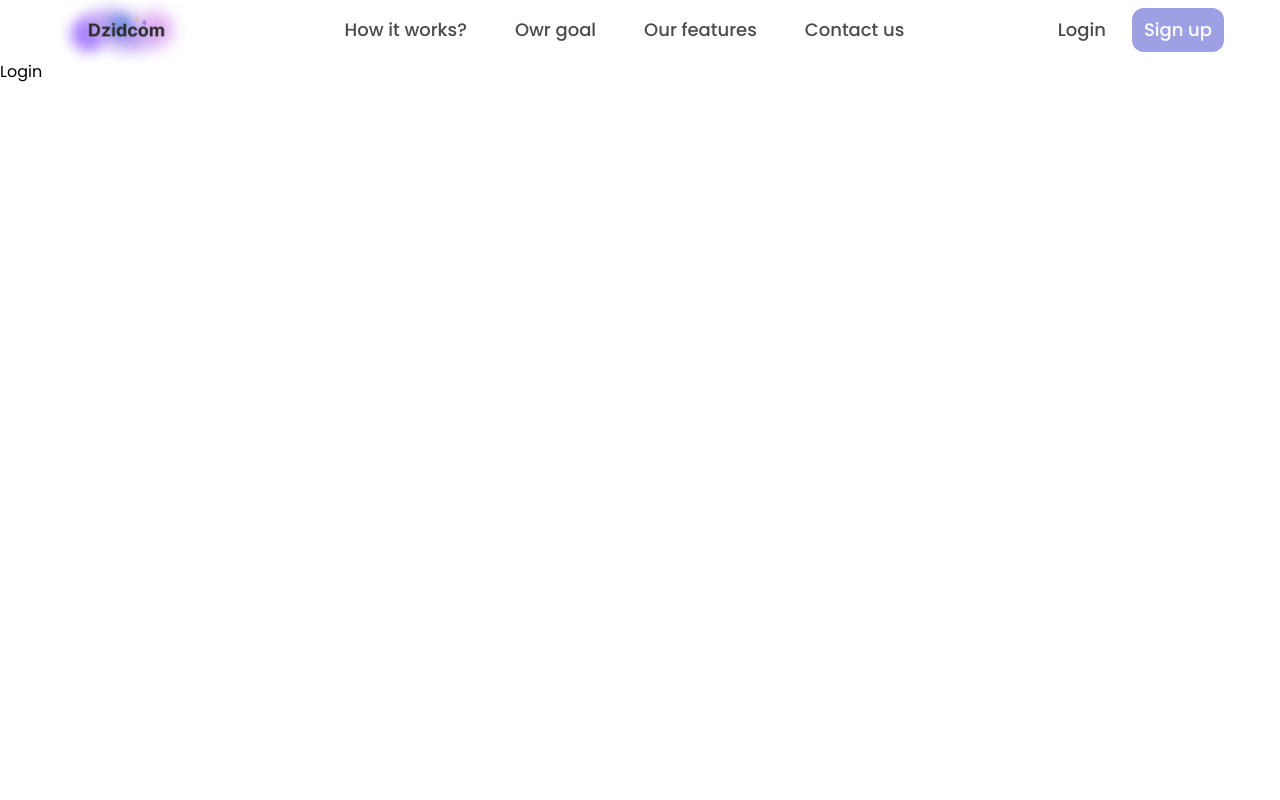
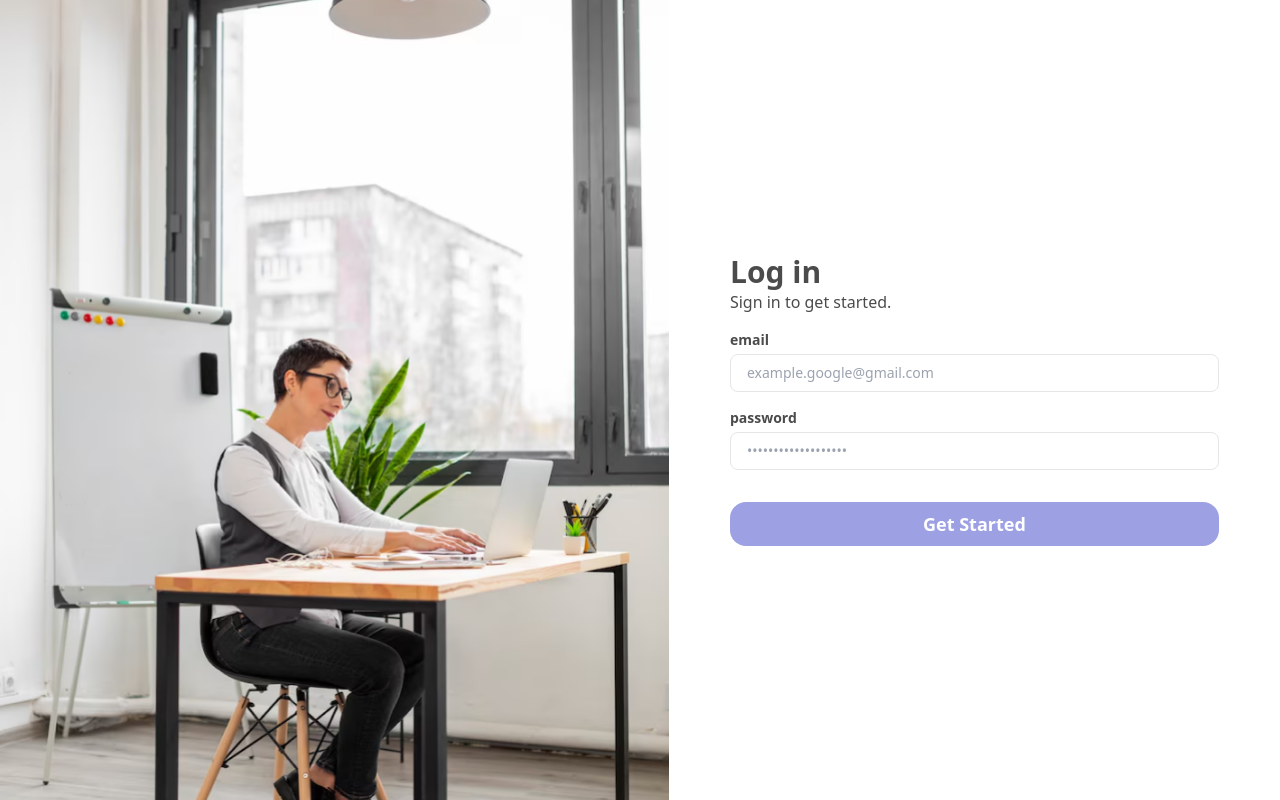
Before and after one commit to imadbenmadi/Dzidcom_Front, a React (Vite) app: page /Login in a window 1280 px wide. Built offline with nearby package versions, Linux system fonts and the light colour scheme; no server answers.

Commit message:
adding Login fonctionality

```diff
--- a/src/Components/Auth/Login/Login.jsx
+++ b/src/Components/Auth/Login/Login.jsx
@@ -1,9 +1,120 @@
-import React from 'react'
+import React from "react";
+import Login_image from "../../../../public/Login.png";
+import { Formik, Form, Field, ErrorMessage } from "formik";
+import  handleLogin  from "./Post_Login";
+function Login() {
+    return (
+        <div className="flex">
+            <div className="  shrink-0  h-[calc(100vh)]">
+                <img
+                    src={Login_image}
+                    alt="Login"
+                    className=" w-full h-full object-cover "
+                />
+            </div>
+            <div className="w-full h-screen bg-white flex flex-col items-center justify-center ">
+                <div className=" w-[80%] text-black_text">
+                    <div className=" pb-4 ">
+                        <div className=" text-3xl font-semibold ">Log in</div>
+                        <div>Sign in to get started.</div>
+                    </div>
 
-function Login() {
-  return (
-    <div>Login</div>
-  )
+                    <div>
+                        <Formik
+                            initialValues={{
+                                email: "",
+                                password: "",
+                            }}
+                            validate={(values) => {
+                                const errors = {};
+
+                                // Validate email
+                                if (!values.email) {
+                                    errors.email = "email is Required";
+                                } else if (
+                                    !/^[A-Z0-9._%+-]+@[A-Z0-9.-]+\.[A-Z]{2,}$/i.test(
+                                        values.email
+                                    )
+                                ) {
+                                    errors.email = "Invalid email address";
+                                }
+
+                                // Validate password
+                                if (!values.password) {
+                                    errors.password = "password is Required";
+                                } else if (values.password.length < 8) {
+                                    errors.password =
+                                        "password must be at least 8 characters long";
+                                }
+
+                                return errors;
+                            }}
+                            onSubmit={(values, { setSubmitting }) => {
+                                handleLogin(values, { setSubmitting });
+                            }}
+                        >
+                            {({ isSubmitting }) => (
+                                <Form className="  flex flex-col text-sm md:text-lg  gap-4 text-black_text">
+                                    <div>
+                                        <div className=" font-semibold text-sm pb-1">
+                                            email{" "}
+                                        </div>
+                                        <Field
+                                            placeholder="example.google@gmail.com"
+                                            type="email"
+                                            name="email"
+                                            disabled={isSubmitting}
+                                            className="border border-gray_white px-4 py-2 rounded-lg  text-sm  w-full"
+                                        />
+                                        <ErrorMessage
+                                            name="email"
+                                            component="div"
+                                            style={errorInputMessage}
+                                        />
+                                    </div>
+                                    <div>
+                                        <div className=" font-semibold text-sm pb-1">
+                                            password{" "}
+                                        </div>
+                                        <div className=" flex items-center">
+                                            <Field
+                                                placeholder="•••••••••••••••••••"
+                                                type="text"
+                                                name="password"
+                                                disabled={isSubmitting}
+                                                className="border border-gray_white px-4 py-2  rounded-lg text-sm  w-full"
+                                            />
+                                        </div>
+
+                                        <ErrorMessage
+                                            name="password"
+                                            component="div"
+                                            style={errorInputMessage}
+                                        />
+                                    </div>
+
+                                    {isSubmitting ? (
+                                        <span className="small-loader my-5  w-full m-auto"></span>
+                                    ) : (
+                                        <button
+                                            type="submit"
+                                            className=" bg-perpol_v py-2 mt-4 rounded-2xl text-white font-semibold "
+                                            disabled={isSubmitting}
+                                        >
+                                            Get Started
+                                        </button>
+                                    )}
+                                </Form>
+                            )}
+                        </Formik>
+                    </div>
+                </div>
+            </div>
+        </div>
+    );
 }
-
-export default Login
+const errorInputMessage = {
+    fontSize: "12px",
+    color: "red",
+};
+export default Login;
--- a/src/Components/Auth/Login/Post_Login.jsx
+++ b/src/Components/Auth/Login/Post_Login.jsx
@@ -1,9 +1,34 @@
-import React from 'react'
+import Swal from "sweetalert2";
+import Axios from "axios";
 
-function Post_Login() {
-  return (
-    <div>Post_Login</div>
-  )
+async function handleLogin(values, { setSubmitting }) {
+    try {
+        let response = await Axios.post("http://localhost:3000/Login", values, {
+            withCredentials: true,
+            validateStatus: () => true,
+        });
+
+        if (response.status == 200) {
+            window.location.href = "/";
+        } else if (response.status == 401) {
+            Swal.fire("Username or Password isn't correct", ``, "error");
+        } else if (response.status == 409) {
+            Swal.fire("Error!", `${response.data.message} `, "error");
+        } else if (response.status == 500) {
+            Swal.fire("Error!", `Internal Server Error   `, "error");
+        } else if (response.status == 429) {
+            Swal.fire(
+                "Error!",
+                `Too many requests ,try again latter\n  `,
+                "error"
+            );
+        } else {
+            Swal.fire("Error!", `Something Went Wrong ,`, "error");
+        }
+    } catch (error) {
+        Swal.fire("Error!", `Something Went Wrong `, "error");
+    }
+
+    setSubmitting(false);
 }
-
-export default Post_Login
+export default handleLogin;
--- a/src/Router.jsx
+++ b/src/Router.jsx
@@ -54,6 +54,8 @@ const routes = createBrowserRouter([
         children: [
             { index: true, element: <Home /> },
             { path: "/Home", element: <Home /> },
+        ],
+    },
     {
         path: "/Login",
         element: <Login />,
@@ -61,8 +63,6 @@ const routes = createBrowserRouter([
     {
         path: "/Register",
         element: <Register />,
-            },
-        ],
     },
     {
         path: "/Profile",
```
Lines whose indentation alone changed are shown as unchanged.
